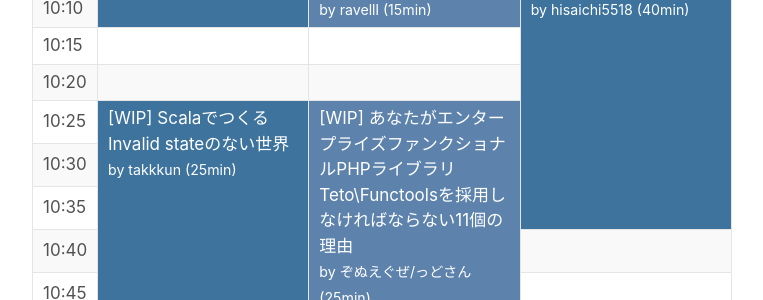
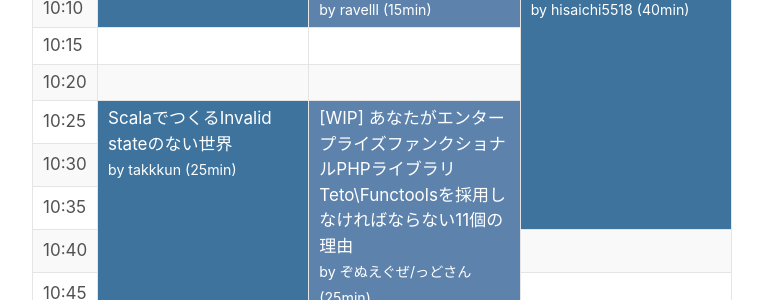
Before and after one commit to hachiojipm/yapcasia-8oji-2016mid, a Jekyll site: the page built from time_table_7_2.md, in a window 1280 px wide and 900 px high, scrolled down 1598 px. Shown: the part 152-452 px from the top of the window, without its empty margins (258-1021 px from the left). Built offline with Jekyll 4.4.1, drawn with Linux system fonts in a browser that asks for light colours; comment, search, counter and statistics services are not loaded.

Commit message:
update takkkun's talk title

```diff
--- a/time_table_7_2.md
+++ b/time_table_7_2.md
@@ -69,7 +69,7 @@
 <tr><td>10:10</td></tr>
 <tr><td>10:15</td><td></td><td></td></tr>
 <tr><td>10:20</td><td></td><td></td></tr>
-<tr><td>10:25</td><td rowspan='5' class='room-A'>  <a href='https://github.com/hachiojipm/yapcasia-8oji-2016mid-timetable/issues/20'>    [WIP] ScalaでつくるInvalid stateのない世界<br><small> by takkkun (25min)</small>  </a></td><td rowspan='5' class='room-B'>  <a href='https://github.com/hachiojipm/yapcasia-8oji-2016mid-timetable/issues/17'>    [WIP] あなたがエンタープライズファンクショナルPHPライブラリTeto\Functoolsを採用しなければならない11個の理由<br><small> by ぞぬえぐぜ/っどさん (25min)</small>  </a></td></tr>
+<tr><td>10:25</td><td rowspan='5' class='room-A'>  <a href='https://github.com/hachiojipm/yapcasia-8oji-2016mid-timetable/issues/20'>    ScalaでつくるInvalid stateのない世界<br><small> by takkkun (25min)</small>  </a></td><td rowspan='5' class='room-B'>  <a href='https://github.com/hachiojipm/yapcasia-8oji-2016mid-timetable/issues/17'>    [WIP] あなたがエンタープライズファンクショナルPHPライブラリTeto\Functoolsを採用しなければならない11個の理由<br><small> by ぞぬえぐぜ/っどさん (25min)</small>  </a></td></tr>
 <tr><td>10:30</td></tr>
 <tr><td>10:35</td></tr>
 <tr><td>10:40</td><td></td></tr>
```
